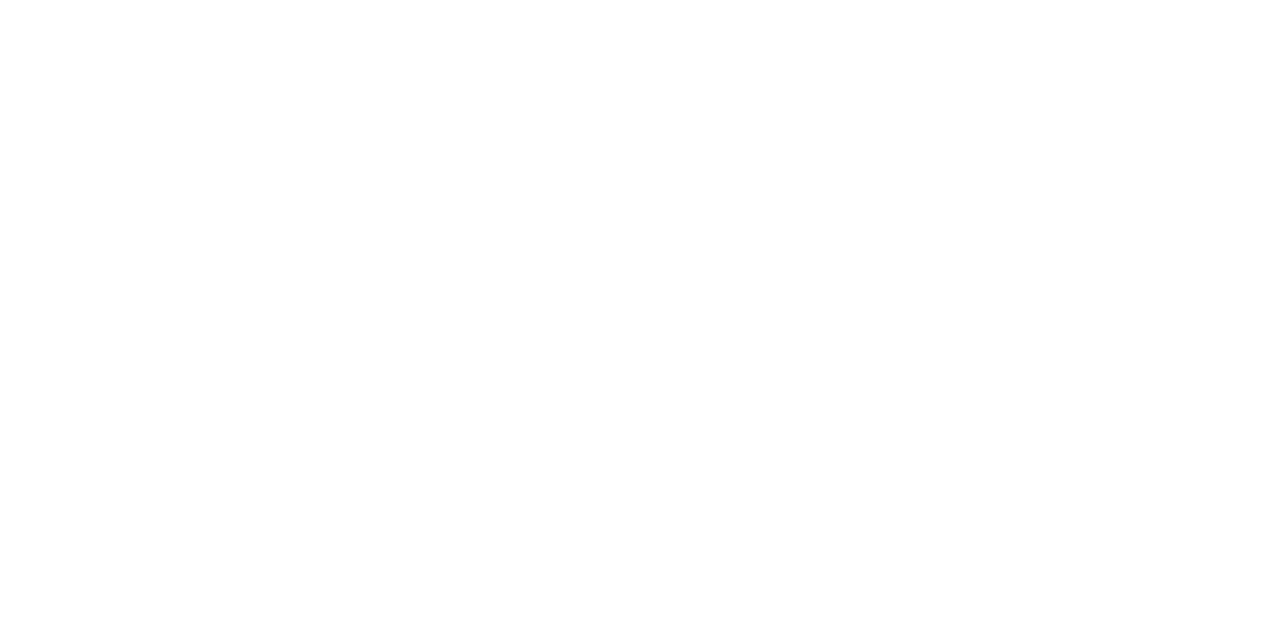
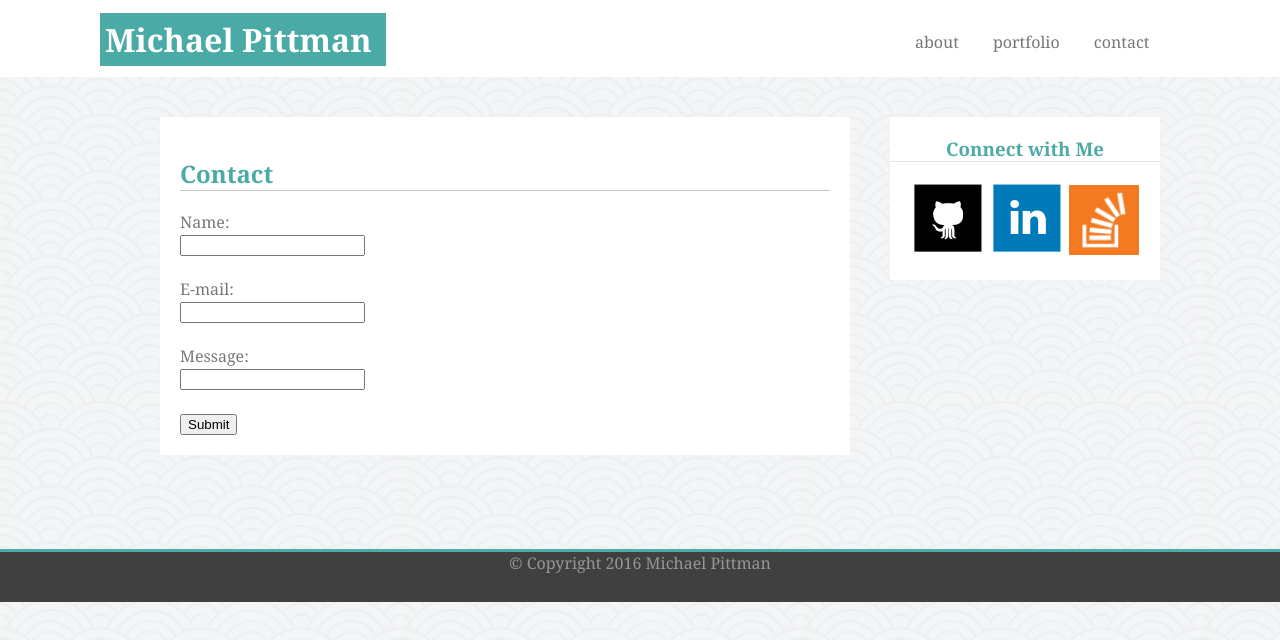
Before and after one commit to michael-pittman/Basic-Portfolio, a plain HTML site: page contact.html in a window 1280 px wide. Drawn offline with Linux system fonts and the light colour scheme.

Commit message:
second html push

```diff
--- /dev/null
+++ b/assets/css/reset.css
@@ -0,0 +1,49 @@
+@charset "UTF-8";
+/* http://meyerweb.com/eric/tools/css/reset/
+   v2.0 | 20110126
+   License: none (public domain)
+*/
+
+html, body, div, span, applet, object, iframe,
+h1, h2, h3, h4, h5, h6, p, blockquote, pre,
+a, abbr, acronym, address, big, cite, code,
+del, dfn, em, img, ins, kbd, q, s, samp,
+small, strike, strong, sub, sup, tt, var,
+b, u, i, center,
+dl, dt, dd, ol, ul, li,
+fieldset, form, label, legend,
+table, caption, tbody, tfoot, thead, tr, th, td,
+article, aside, canvas, details, embed,
+figure, figcaption, footer, header, hgroup,
+menu, nav, output, ruby, section, summary,
+time, mark, audio, video {
+	margin: 0;
+	padding: 0;
+	border: 0;
+	font-size: 100%;
+	font: inherit;
+	vertical-align: baseline;
+}
+/* HTML5 display-role reset for older browsers */
+article, aside, details, figcaption, figure,
+footer, header, hgroup, menu, nav, section {
+	display: block;
+}
+body {
+	line-height: 1;
+}
+ol, ul {
+	list-style: none;
+}
+blockquote, q {
+	quotes: none;
+}
+blockquote:before, blockquote:after,
+q:before, q:after {
+	content: '';
+	content: none;
+}
+table {
+	border-collapse: collapse;
+	border-spacing: 0;
+}
--- a/contact.html
+++ b/contact.html
@@ -2,9 +2,56 @@
 <html>
 <head>
 <meta charset="UTF-8">
-<title>Untitled Document</title>
+<title>M.C. Pittman's Portfolio</title>
+<!--<link href="assets/css/reset.css" rel="stylesheet" type="text/css">-->
+<link href="assets/css/styles.css" rel="stylesheet" type="text/css">
+
 </head>
+<body>
 
-<body>
+ <header>
+  <nav>about portfolio contact</nav>
+  <h1>Michael Pittman</h1>
+ </header>
+
+
+	<main>
+		<aside>
+				<h3>Connect with Me</h3>
+			  <a href="https://github.com/michael-pittman"><img src="assets/images/github_square_black-128.png" width="75" height="75" alt="git link"/></a>
+			  <a href="https://www.linkedin.com/in/mcpittman/" target="_blank"><img src="assets/images/linkedin_square_color-128.png" width="75" height="75" alt="linkin link"/></a>
+			  <a href="http://stackoverflow.com/users/7853554/michael-pittman"><img src="assets/images/stackoverflow.png" width="70" height="70" alt="3rd link"/></a>
+	  </aside>
+
+
+			<article>
+
+					<h2>Contact</h2>
+
+
+				<form action="/action_page.php">
+  Name:<br>
+  <input type="text" name="name">
+  <br><br>
+  E-mail:<br>
+  <input type="text" name="email">
+  <br><br>
+  Message:<br>
+  <input type="text" name="message" rows="10" cols="30">
+  <br><br>
+  <input type="submit" value="Submit">
+</form>
+
+
+			</article>
+
+
+	</main>
+
+
+
+	<footer>&copy; Copyright 2016 Michael Pittman</footer>
+
+
 </body>
 </html>
```
Also changed, not shown: index.html (+3 -1 lines), 1 other file.
